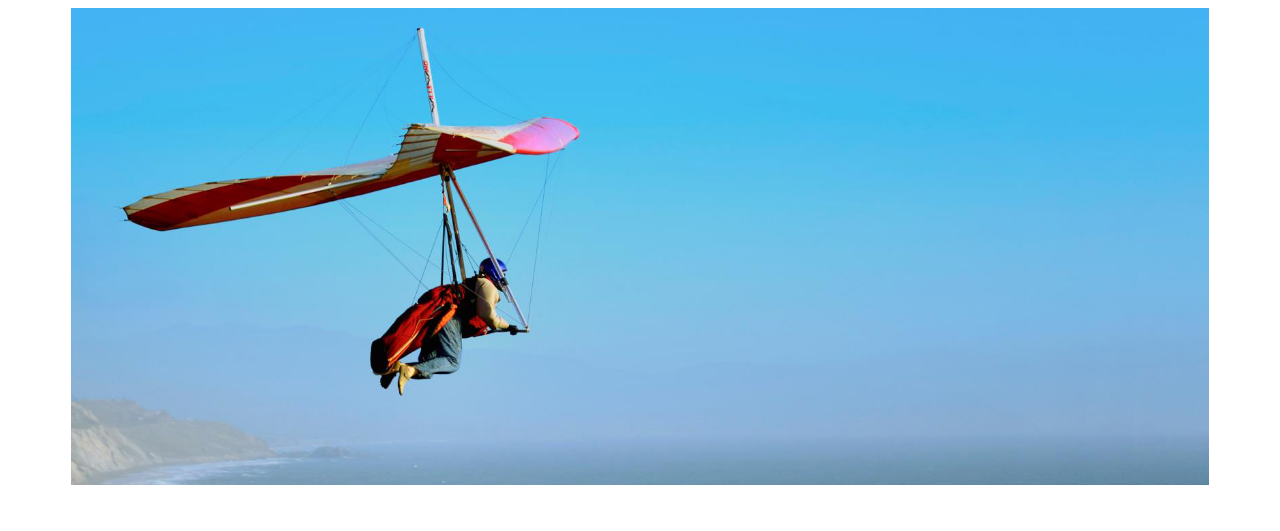
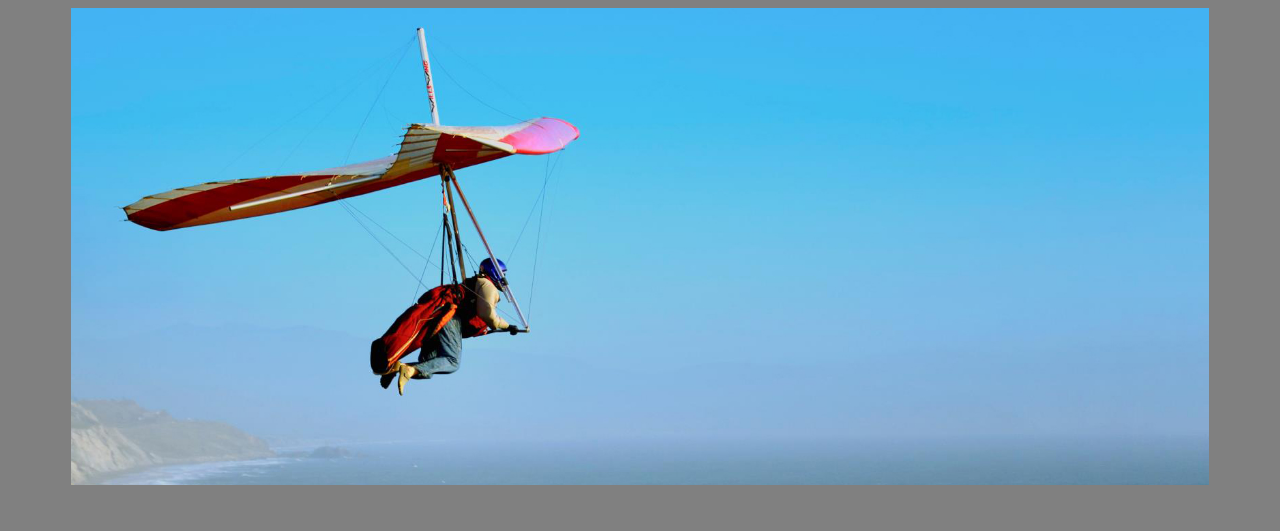
Before and after one commit to ysh44/ysh44.github.io, a plain HTML site: page index.html in a window 1280 px wide. Shown: the top 531 px of the page. Drawn offline with Linux system fonts and the light colour scheme.

Commit message:
Update master.css

```diff
--- a/css/master.css
+++ b/css/master.css
@@ -13,7 +13,7 @@
   }
 
   body {
-    background-color:white;/* set the background color here */
+    background-color:grey;/* set the background color here */
     color:black;/* set the text color to black here */
     font-family: Arial ,Helvetica ,sans-serif;/* set the font here */
     text-align:center;/* set the text alignment here */
```
